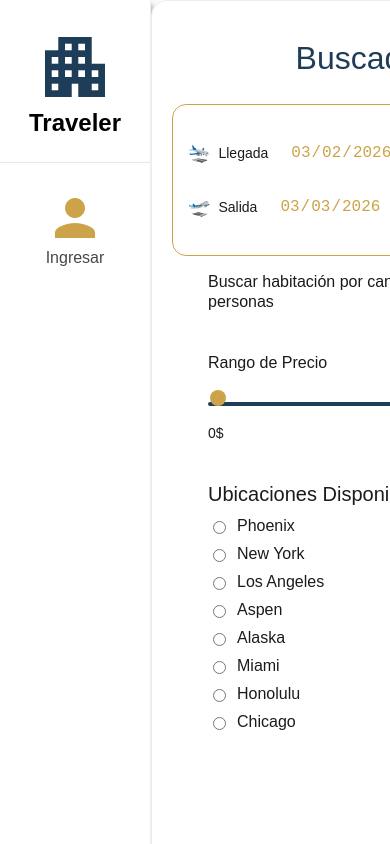
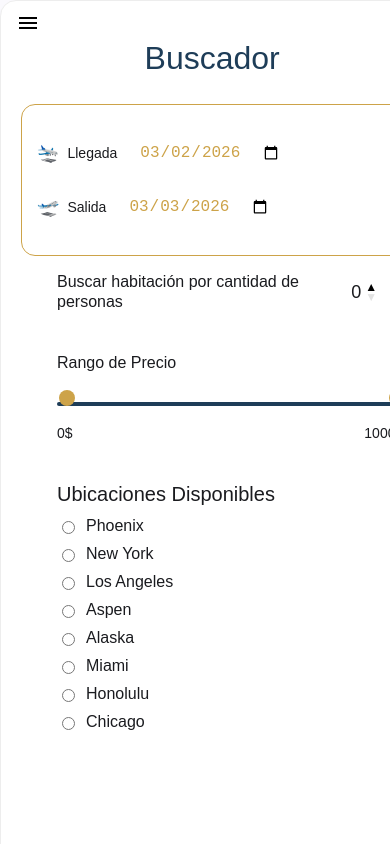
Before and after one commit to StevenBalagueraP/InnexiaFrontend, an Angular app: page / in a window 390 px wide. Built offline with nearby package versions, Linux system fonts and the light colour scheme; no server answers; a web font is replaced by a local one.

Commit message:
Adding responsiveness in sidebarto show a menu icon instead of the sidebar when the width < 800

```diff
--- a/src/app/shared/components/side-menu/side-menu.component.css
+++ b/src/app/shared/components/side-menu/side-menu.component.css
@@ -72,3 +72,34 @@
   color: var(--app-text-secondary);
   text-align: center;
 }
+
+.menu-button {
+  display: none;
+  position: fixed;
+  top: 10px;
+  left: 10px;
+  z-index: 1000;
+  background: none;
+  border: none;
+  cursor: pointer;
+}
+
+@media (max-width: 800px) {
+
+  .menu-button {
+    display: block;
+  }
+
+  .sidebar {
+    position: fixed;
+    left: -200px;
+    top: 0;
+    transition: left 0.3s ease;
+    z-index: 999;
+  }
+
+  .sidebar.open {
+    left: 0;
+  }
+
+}
--- a/src/app/shared/components/side-menu/side-menu.component.html
+++ b/src/app/shared/components/side-menu/side-menu.component.html
@@ -1,4 +1,7 @@
-<div class="sidebar">
+<button class="menu-button" (click)="toggleSidebar()">
+  <mat-icon>menu</mat-icon>
+</button>
+<div class="sidebar" [class.open]="sidebarOpen">
     <div class="hotel-icon" [routerLink]="['/']">
         <mat-icon>apartment</mat-icon>
         <span class="label">Traveler</span>
--- a/src/app/shared/components/side-menu/side-menu.component.ts
+++ b/src/app/shared/components/side-menu/side-menu.component.ts
@@ -12,6 +12,11 @@ import { inject } from '@angular/core';
 })
 export class SideMenuComponent {
   private authService = inject(AuthService);
+  sidebarOpen = false;
+
+  toggleSidebar() {
+    this.sidebarOpen = !this.sidebarOpen;
+  }
   public isLoggedIn = this.authService.isLoggedIn;
   public userName = this.authService.currentUserName;
 
```
